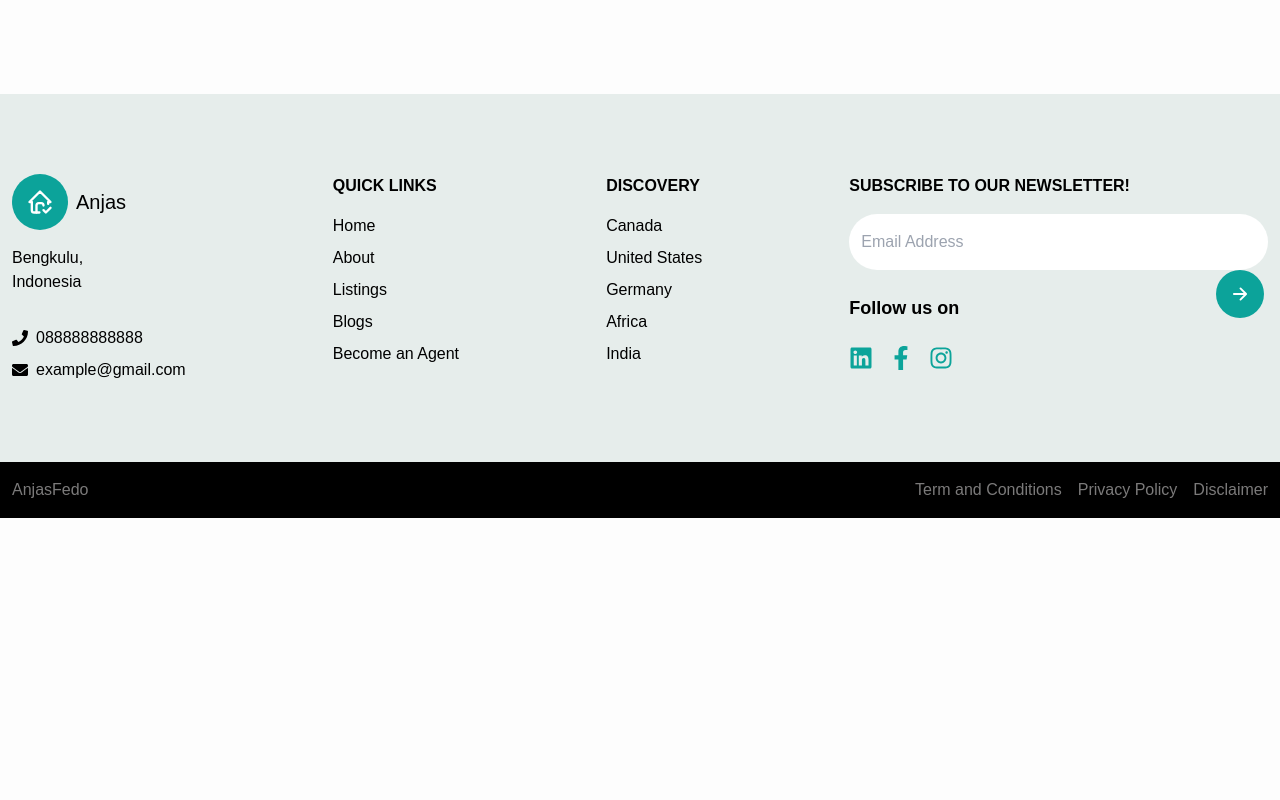
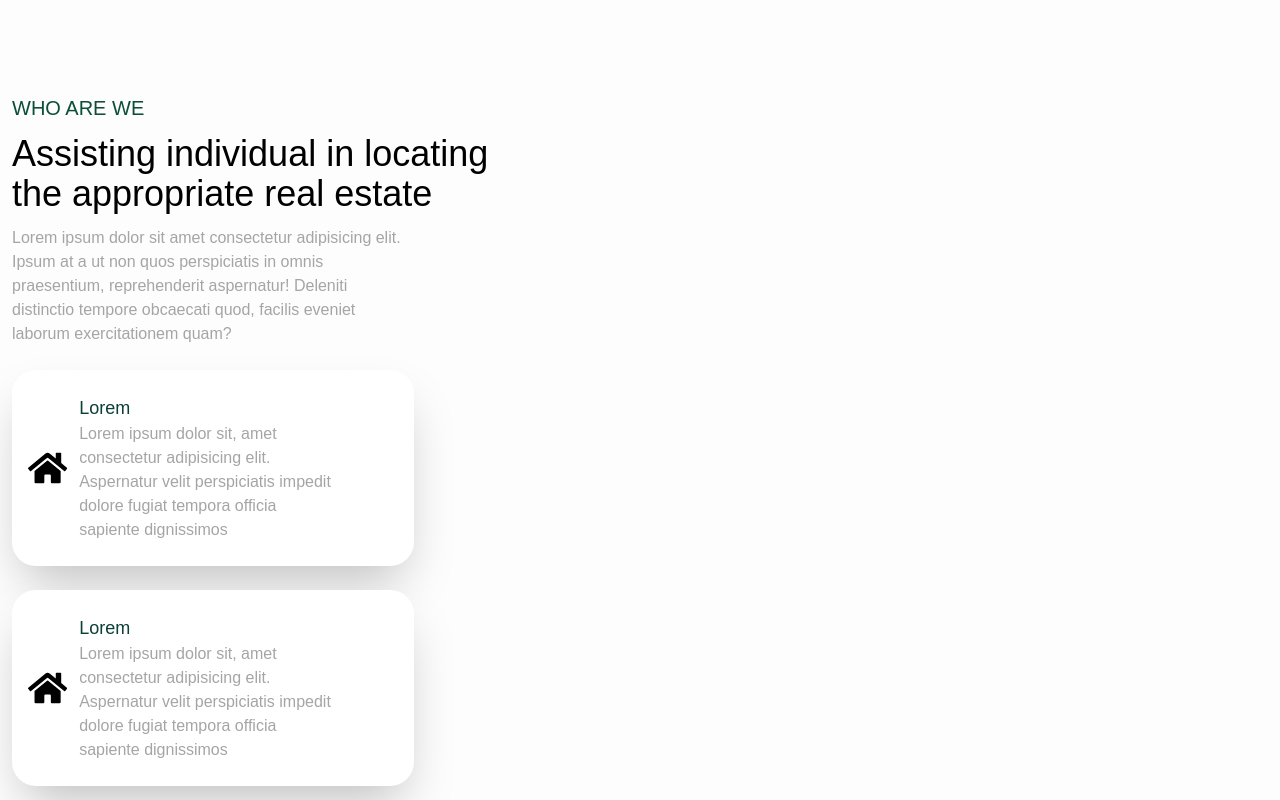
Before and after one commit to Anjasfedo/real-estate-ReactJS, a React (Vite) app: page / in a window 1280 px wide. Shown: the part 1320-2120 px from the top of the page. Before the commit the page ends 1838 px from the top, so only its background shows below. Built offline with nearby package versions, Linux system fonts and the light colour scheme.

Commit message:
Side Paragraph

```diff
--- a/src/App.tsx
+++ b/src/App.tsx
@@ -1,17 +1,18 @@
-import Navbar from './compoenents/Navbar'
-import Footer from './compoenents/Footer'
-import RealEstate from './compoenents/RealEstate'
+import Navbar from "./compoenents/Navbar";
+import Footer from "./compoenents/Footer";
+import RealEstate from "./compoenents/RealEstate";
+import WhoWeAre from "./compoenents/WhoWeAre";
 function App() {
-
   return (
     <>
-     <Navbar />
-     <main>
-<RealEstate />
-     </main>
-     <Footer />
+      <Navbar />
+      <main>
+        <RealEstate />
+        <WhoWeAre />
+      </main>
+      <Footer />
     </>
-  )
+  );
 }
 
-export default App
+export default App;
--- a/src/compoenents/RealEstate.tsx
+++ b/src/compoenents/RealEstate.tsx
@@ -1,4 +1,3 @@
-import React from "react";
 import Carousel from "react-multi-carousel";
 import "react-multi-carousel/lib/styles.css";
 import { MdMaximize } from "react-icons/md";
--- /dev/null
+++ b/src/compoenents/WhoWeAre.tsx
@@ -0,0 +1,50 @@
+import { FaHome } from "react-icons/fa";
+
+const WhoWeAre = () => {
+  return (
+    <main className="container mx-auto lg:flex px-3 mb-12 lg:pt-0 pt-8">
+      <div className="lg:w-2/5">
+        <p className="text-[#0c4f37] md:text-xl text-lg font-medium">
+          WHO ARE WE
+        </p>
+        <h1 className="lg:text-4xl text-2xl font-medium py-3">
+          Assisting individual in locating the appropriate real estate
+        </h1>
+        <p className="lg:w-4/5 text-[#a5a5a5]">
+          Lorem ipsum dolor sit amet consectetur adipisicing elit. Ipsum at a ut
+          non quos perspiciatis in omnis praesentium, reprehenderit aspernatur!
+          Deleniti distinctio tempore obcaecati quod, facilis eveniet laborum
+          exercitationem quam?
+        </p>
+        <div className="lg:block hidden">
+          <div className="bg-white shadow-2xl px-4 py-6 rounded-3xl flex items-center gap-x-3 lg:w-4/5 mt-6">
+            <FaHome className="text-4xl text-[#04c37] w-1/3" />
+            <span>
+              <h1 className="text-[#0c3f37] text-lg font-medium">Lorem</h1>
+              <p className="text-[#a5a5a5] w-4/5">
+                Lorem ipsum dolor sit, amet consectetur adipisicing elit.
+                Aspernatur velit perspiciatis impedit dolore fugiat tempora
+                officia sapiente dignissimos
+              </p>
+            </span>
+          </div>
+          <div className="bg-white shadow-2xl px-4 py-6 rounded-3xl flex items-center gap-x-3 lg:w-4/5 mt-6">
+            <FaHome className="text-4xl text-[#04c37] w-1/3" />
+            <span>
+              <h1 className="text-[#0c3f37] text-lg font-medium">Lorem</h1>
+              <p className="text-[#a5a5a5] w-4/5">
+                Lorem ipsum dolor sit, amet consectetur adipisicing elit.
+                Aspernatur velit perspiciatis impedit dolore fugiat tempora
+                officia sapiente dignissimos
+              </p>
+            </span>
+          </div>
+
+          <div></div>
+        </div>
+      </div>
+    </main>
+  );
+};
+
+export default WhoWeAre;
```
